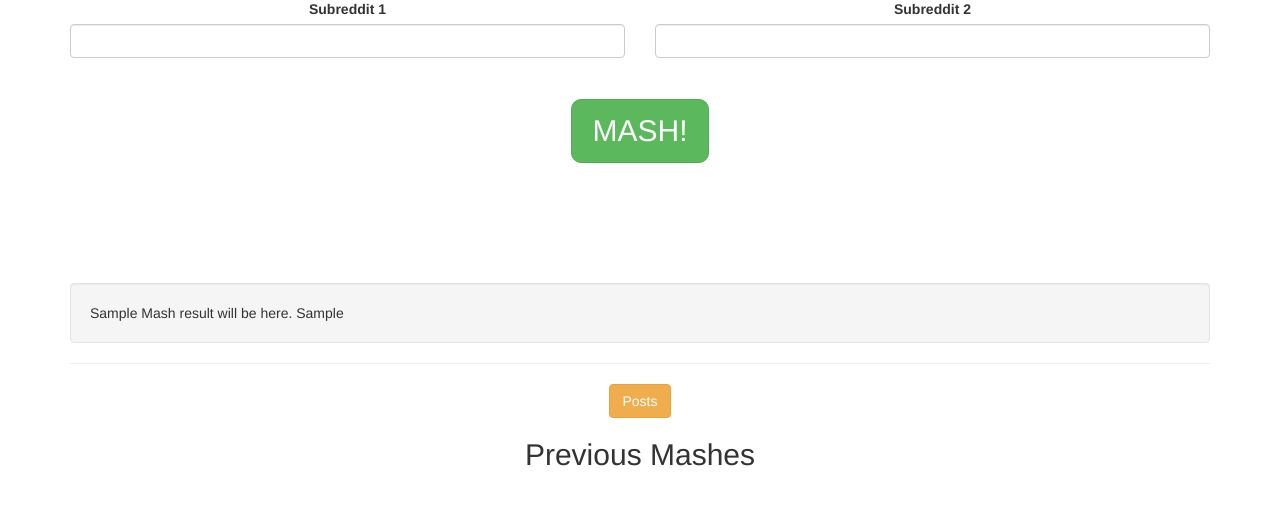
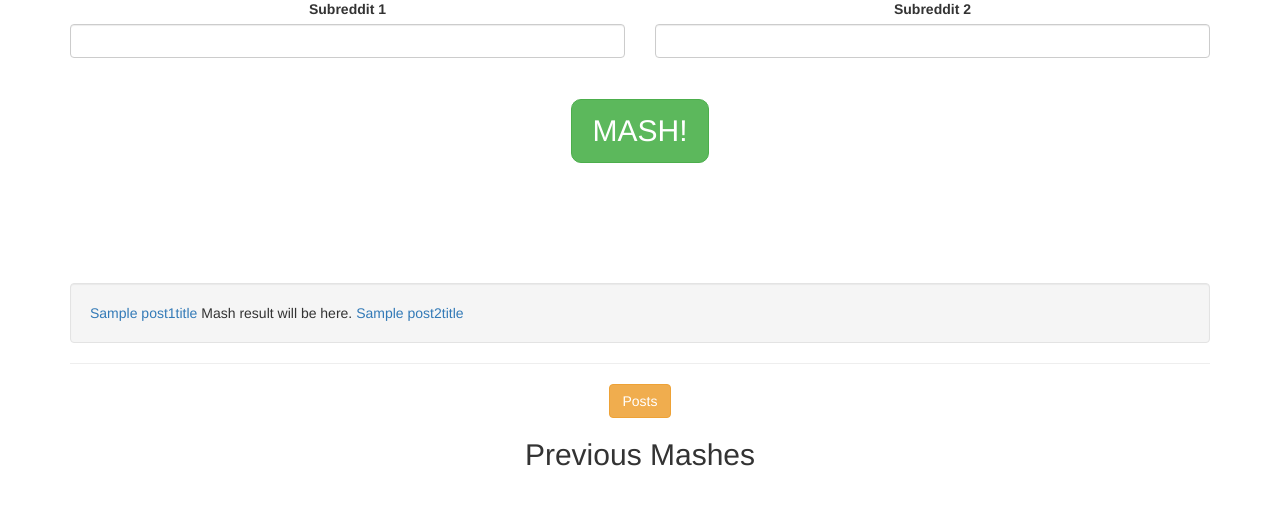
Before and after one commit to WilsonBerkow/softdev-madlibs, a Flask app: template templates/home.html in a window 1280 px wide. Shown: the part 102-607 px from the top of the page. Run offline with Flask 2, Linux system fonts and the light colour scheme; the template is opened without the code that fills it: most values are stand-ins (such as "Sample title", 1, 10 or a date in 2020).

Commit message:
Made MASH! button cause posts from each subreddit to appear below

```diff
--- a/app.py
+++ b/app.py
@@ -7,7 +7,22 @@ app = Flask(__name__)
 
 @app.route('/')
 def home():
-  return render_template("home.html")
+    if "sub1" in request.args and "sub2" in request.args:
+        try:
+            post1 = reddit.getSubredditPosts(request.args["sub1"])[0]
+            post1url = "http://reddit.com" + post1[u'permalink']
+            post2 = reddit.getSubredditPosts(request.args["sub2"])[0]
+            post2url = "http://reddit.com" + post2[u'permalink']
+            # TODO: mash and pass to template
+            return render_template("home.html",
+                    post1title=post1["title"],
+                    post1url=post1url,
+                    post2title=post2["title"],
+                    post2url=post2url)
+        except reddit.APIError:
+            return redirect('auth')
+    else:
+        return render_template("home.html")
 
 @app.route('/auth')
 def auth():
--- a/templates/home.html
+++ b/templates/home.html
@@ -30,13 +30,13 @@
 					<div class="col-md-6">
 						<div class="form-group">
 							<label for="usr">Subreddit 1</label>
-							<input type="text" class="form-control" name="subreddit1" />
+							<input type="text" class="form-control" name="sub1" />
 						</div>
 					</div>
 					<div class="col-md-6">
 						<div class="form-group">
 							<label for="pwd">Subreddit 2</label>
-							<input type="text" class="form-control" name="subreddit2" />
+							<input type="text" class="form-control" name="sub2" />
 						</div>
 					</div>
 					<br><br><br><br><br>
@@ -46,7 +46,11 @@
 		</div>
 
 		<br><br><br><br><br><br>
-		<div class="well">{{subreddit1}} Mash result will be here. {{subbreddit2}}</div>
+		<div class="well">
+			<a href="{{post1url}}">{{post1title}}</a>
+			Mash result will be here.
+			<a href="{{post2url}}">{{post2title}}</a>
+		</div>
 		<hr/>
 		<center>
 		<button action="/posts/" type="submit" class="btn btn-warning">Posts</button>
```
